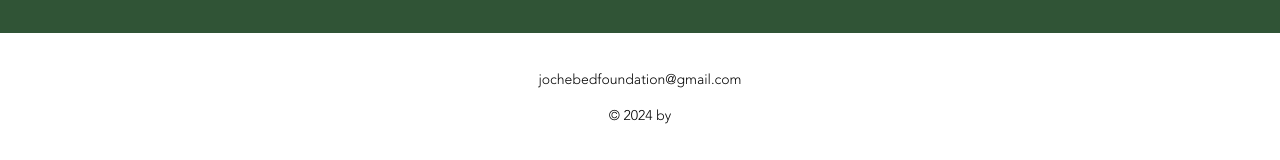
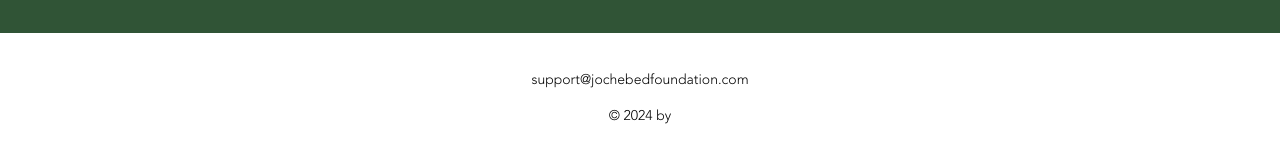
Before and after one commit to tunjioye/jochebed-foundation, a Next.js app: page / in a window 1280 px wide. Shown: the part 2203-2363 px from the top of the page. Built offline with nearby package versions, Linux system fonts and the light colour scheme.

Commit message:
UPDATE : contact email to support@jochebedfoundation.com

```diff
--- a/src/constants/CONFIG.ts
+++ b/src/constants/CONFIG.ts
@@ -1,3 +1,3 @@
-export const CONTACT_EMAIL = "jochebedfoundation@gmail.com"
+export const CONTACT_EMAIL = "support@jochebedfoundation.com"
 
 export const GOOGLE_FORM_URL = "https://forms.gle/1gfPmDoaRYwuNKKX8"
```
